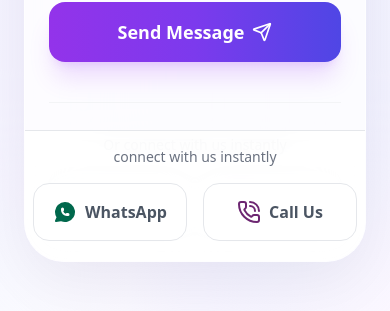
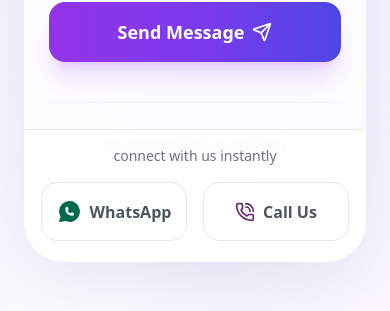
Before and after one commit to ashishkumardubey123/Digital-Web-services-, a Next.js app: page /About in a window 390 px wide. Shown: the part 5996-6307 px from the top of the page. Built offline with nearby package versions, Linux system fonts and the light colour scheme.

Commit message:
change tha mobile navi gation

```diff
--- a/package.json
+++ b/package.json
@@ -11,6 +11,7 @@
   "dependencies": {
     "@radix-ui/react-slot": "^1.2.4",
     "@react-three/fiber": "^9.5.0",
+    "@remixicon/react": "^4.8.0",
     "@tabler/icons-react": "^3.36.0",
     "@types/three": "^0.182.0",
     "class-variance-authority": "^0.7.1",
--- a/src/app/contact/page.tsx
+++ b/src/app/contact/page.tsx
@@ -21,7 +21,7 @@ import {
   PhoneCallIcon,
 } from "lucide-react";
 import { IconBrandWhatsappFilled } from "@tabler/icons-react";
-
+import { RiWhatsappFill, RiWhatsappLine } from "@remixicon/react";
 // --- Types ---
 
 interface ContactFormData {
@@ -137,8 +137,7 @@ const ContactForm = () => {
   };
 
   // Helper for staggered animation delay
-  const
-  getDelay = (index: number) => ({
+  const getDelay = (index: number) => ({
     animationDelay: `${index * 100}ms`,
     animationFillMode: "both", // Ensures element is hidden before animation starts (if animation works), but visible otherwise.
   });
@@ -364,7 +363,6 @@ const ContactForm = () => {
               Or connect with us instantly
             </p>
             <div className="grid grid-cols-2 gap-4">
-
               {/* whatsapp */}
               <a
                 href="https://wa.me/+919302300834"
@@ -379,7 +377,7 @@ const ContactForm = () => {
                      hover:-translate-y-0.5
                      transition-all duration-300 group"
               >
-    <IconBrandWhatsappFilled color="rgba(0,104,76,1)" />
+                <RiWhatsappFill color="rgba(0,104,76,1)" />
 
                 <span>WhatsApp</span>
               </a>
@@ -403,20 +401,18 @@ const ContactForm = () => {
           </div>
           {/* for mobile screen buttons   */}
 
-                  <div className="md:hidden fixed bottom-0 left-0 right-0 z-50 bg-white/90 backdrop-blur-md border-t border-gray-200 px-2 pt-4 pb-5">
-
+           <div className="md:hidden fixed bottom-0 left-0 right-0 z-50 bg-white/90 backdrop-blur-md border-t border-gray-200 px-4 pt-4 pb-5">
             <p className="text-center text-gray-500 text-sm mb-4 font-medium">
               connect with us instantly
             </p>
 
             <div className="grid grid-cols-2 gap-4">
-
               {/* 💬 WhatsApp */}
               <a
                 href="https://wa.me/+919302300834"
                 target="_blank"
                 rel="noopener noreferrer"
-          className="flex items-center justify-center gap-2 px-4 py-4 rounded-2xl
+                className="flex items-center justify-center gap-2  py-4 rounded-2xl
                      bg-white border border-gray-200
                      text-gray-600 font-semibold
                      hover:border-green-500 hover:text-green-600
@@ -425,7 +421,7 @@ const ContactForm = () => {
                      hover:-translate-y-0.5
                      transition-all duration-300 group"
               >
-    <IconBrandWhatsappFilled color="rgba(0,104,76,1)" />
+                <IconBrandWhatsappFilled size={25} color="rgba(0,104,76,1)" />
 
                 <span>WhatsApp</span>
               </a>
@@ -433,7 +429,7 @@ const ContactForm = () => {
               {/* 📞 Call */}
               <a
                 href="tel:9302300834"
-          className="flex items-center justify-center gap-2 px-4 py-4 rounded-2xl
+                className="flex items-center justify-center gap-2  py-4 rounded-2xl
                      bg-white border border-gray-200
                      text-gray-600 font-semibold
                      hover:border-purple-500 hover:text-purple-600
@@ -442,12 +438,12 @@ const ContactForm = () => {
                      hover:-translate-y-0.5
                      transition-all duration-300 group"
               >
-      <PhoneCallIcon color="rgba(108,38,113,1)" />
+                <PhoneCallIcon size={20} color="rgba(108,38,113,1)" />
                 <span>Call Us</span>
               </a>
-
             </div>
           </div>
+
 
         </>
       )}
```
Also changed, not shown: 1 other file (tests, documents, lock files or other folders). Lines whose indentation alone changed are shown as unchanged.
